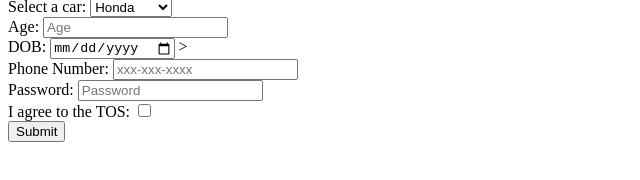
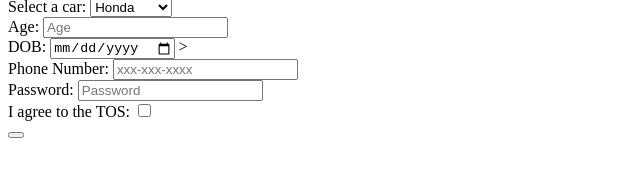
Before and after one commit to acciojob/signup-form-car-JHA123ABHIlash, a website: page main.html in a window 1280 px wide. Shown: the part 72-252 px from the top of the page, without its empty margins (0-640 px from the left). Drawn offline with Linux system fonts and the light colour scheme.

Commit message:
created a submission

```diff
--- a/main.html
+++ b/main.html
@@ -47,7 +47,7 @@
 
 
 
-		<input type="submit">
+		<button type="submit">
 
 	</form>
 
```
